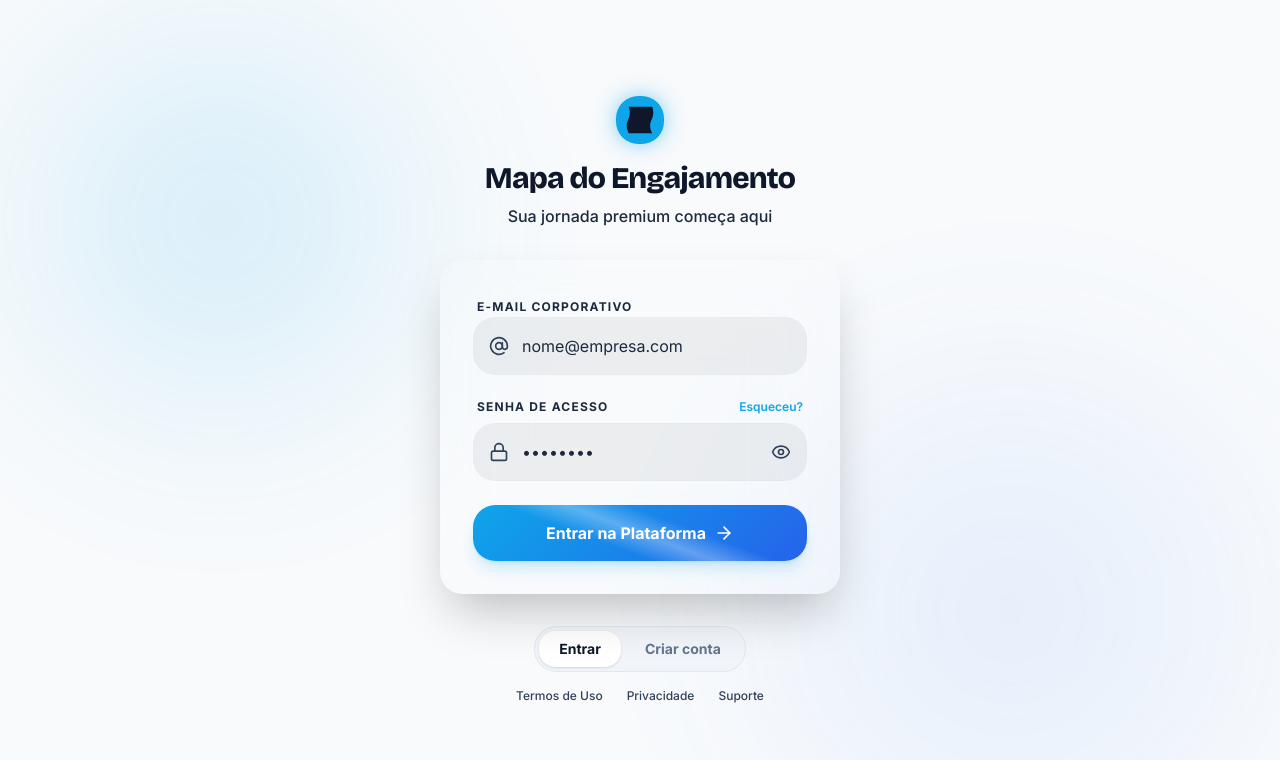
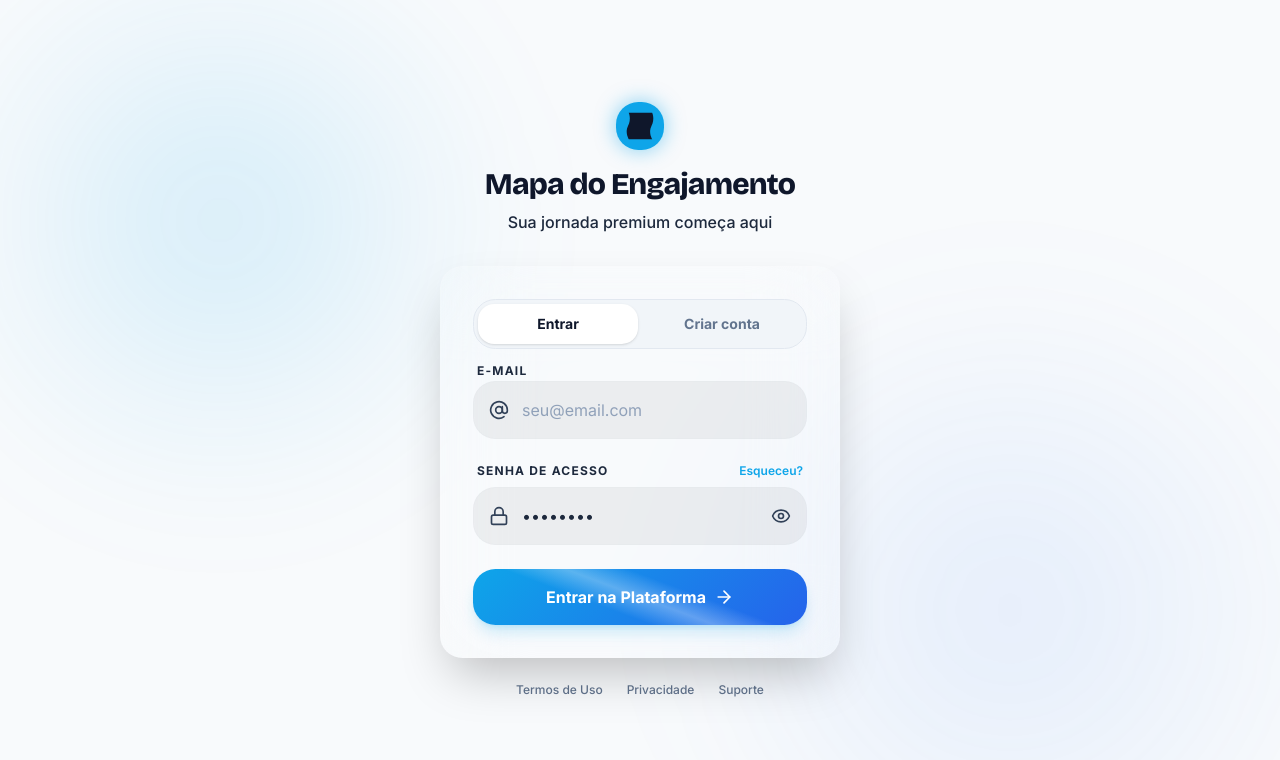
Before and after one commit to conhecendodigital/protocoloviral, a Next.js app: page /login in a window 1280 px wide. Shown: the top 760 px of the page. Built offline with nearby package versions, Linux system fonts and the light colour scheme; no server answers.

Commit message:
fix(login): move toggle Entrar/Criar conta para dentro do card, acima do email
- Toggle agora fica no topo do card (flex-1 full-width)
- Label 'E-mail Corporativo' → 'E-mail'
- Placeholder 'nome@empresa.com' → 'seu@email.com'
- Footer simplificado: só links de política, sem toggle duplicado

```diff
--- a/src/app/(auth)/login/page.tsx
+++ b/src/app/(auth)/login/page.tsx
@@ -108,9 +108,35 @@ function LoginContent() {
         <div className="glass-card-login rounded-xl p-8 shadow-2xl">
           <form className="space-y-6" onSubmit={mode === 'login' ? handleLogin : handleSignup}>
 
+            {/* Toggle Entrar / Criar conta — dentro do card */}
+            <div className="flex rounded-xl border border-slate-200 dark:border-white/10 bg-slate-100 dark:bg-white/5 p-1 gap-1 mb-2">
+              <button
+                type="button"
+                onClick={() => { setMode('login'); setError(''); setSuccess(''); }}
+                className={`flex-1 py-2.5 rounded-lg text-sm font-bold transition-all ${
+                  mode === 'login'
+                    ? 'bg-white dark:bg-white/15 text-slate-900 dark:text-white shadow-sm'
+                    : 'text-slate-500 dark:text-white/40 hover:text-slate-700 dark:hover:text-white/70'
+                }`}
+              >
+                Entrar
+              </button>
+              <button
+                type="button"
+                onClick={() => { setMode('signup'); setError(''); setSuccess(''); }}
+                className={`flex-1 py-2.5 rounded-lg text-sm font-bold transition-all ${
+                  mode === 'signup'
+                    ? 'bg-white dark:bg-white/15 text-slate-900 dark:text-white shadow-sm'
+                    : 'text-slate-500 dark:text-white/40 hover:text-slate-700 dark:hover:text-white/70'
+                }`}
+              >
+                Criar conta
+              </button>
+            </div>
+
             {/* Email Input */}
             <div className="space-y-2">
-              <label className="text-xs font-bold uppercase tracking-widest text-slate-800 dark:text-white/90 ml-1">E-mail Corporativo</label>
+              <label className="text-xs font-bold uppercase tracking-widest text-slate-800 dark:text-white/90 ml-1">E-mail</label>
               <div className="relative">
                 <AtSign size={20} className="absolute left-4 top-1/2 -translate-y-1/2 text-slate-700 dark:text-white/90 text-xl" />
                 <input
@@ -118,8 +144,8 @@ function LoginContent() {
                   value={email}
                   onChange={(e) => setEmail(e.target.value)}
                   required
-                  className="w-full bg-black/5 dark:bg-white/5 border border-slate-300/10 dark:border-white/10 rounded-xl py-4 pl-12 pr-4 text-slate-900 dark:text-white placeholder:text-slate-800 dark:text-white/90 focus:outline-none focus:ring-2 focus:ring-[#0ea5e9]/50 transition-all"
-                  placeholder="nome@empresa.com"
+                  className="w-full bg-black/5 dark:bg-white/5 border border-slate-300/10 dark:border-white/10 rounded-xl py-4 pl-12 pr-4 text-slate-900 dark:text-white placeholder:text-slate-400 dark:placeholder:text-white/30 focus:outline-none focus:ring-2 focus:ring-[#0ea5e9]/50 transition-all"
+                  placeholder="seu@email.com"
                 />
               </div>
             </div>
@@ -203,36 +229,12 @@ function LoginContent() {
           </form>
         </div>
 
-        {/* Footer Links — OUTSIDE the card */}
-        <div className="mt-8 text-center space-y-4">
-          {/* Toggle entre Login e Criar Conta */}
-          <div className="inline-flex rounded-xl border border-slate-200 dark:border-white/10 bg-slate-100 dark:bg-white/5 p-1 gap-1">
-            <button
-              onClick={() => { setMode('login'); setError(''); setSuccess(''); }}
-              className={`px-5 py-2 rounded-lg text-sm font-bold transition-all ${
-                mode === 'login'
-                  ? 'bg-white dark:bg-white/10 text-slate-900 dark:text-white shadow-sm'
-                  : 'text-slate-500 dark:text-white/40 hover:text-slate-700 dark:hover:text-white/70'
-              }`}
-            >
-              Entrar
-            </button>
-            <button
-              onClick={() => { setMode('signup'); setError(''); setSuccess(''); }}
-              className={`px-5 py-2 rounded-lg text-sm font-bold transition-all ${
-                mode === 'signup'
-                  ? 'bg-white dark:bg-white/10 text-slate-900 dark:text-white shadow-sm'
-                  : 'text-slate-500 dark:text-white/40 hover:text-slate-700 dark:hover:text-white/70'
-              }`}
-            >
-              Criar conta
-            </button>
-          </div>
-
-          <div className="flex justify-center gap-6 text-xs font-medium text-slate-700 dark:text-white/90">
-            <a className="hover:text-slate-800 dark:text-slate-300" href="/termos">Termos de Uso</a>
-            <a className="hover:text-slate-800 dark:text-slate-300" href="/privacidade">Privacidade</a>
-            <a className="hover:text-slate-800 dark:text-slate-300" href="mailto:suporte@protocoloviral.com.br">Suporte</a>
+        {/* Footer Links */}
+        <div className="mt-6 text-center">
+          <div className="flex justify-center gap-6 text-xs font-medium text-slate-500 dark:text-white/40">
+            <a className="hover:text-slate-700 dark:hover:text-slate-300 transition-colors" href="/termos">Termos de Uso</a>
+            <a className="hover:text-slate-700 dark:hover:text-slate-300 transition-colors" href="/privacidade">Privacidade</a>
+            <a className="hover:text-slate-700 dark:hover:text-slate-300 transition-colors" href="mailto:suporte@protocoloviral.com.br">Suporte</a>
           </div>
         </div>
       </motion.div>
```
